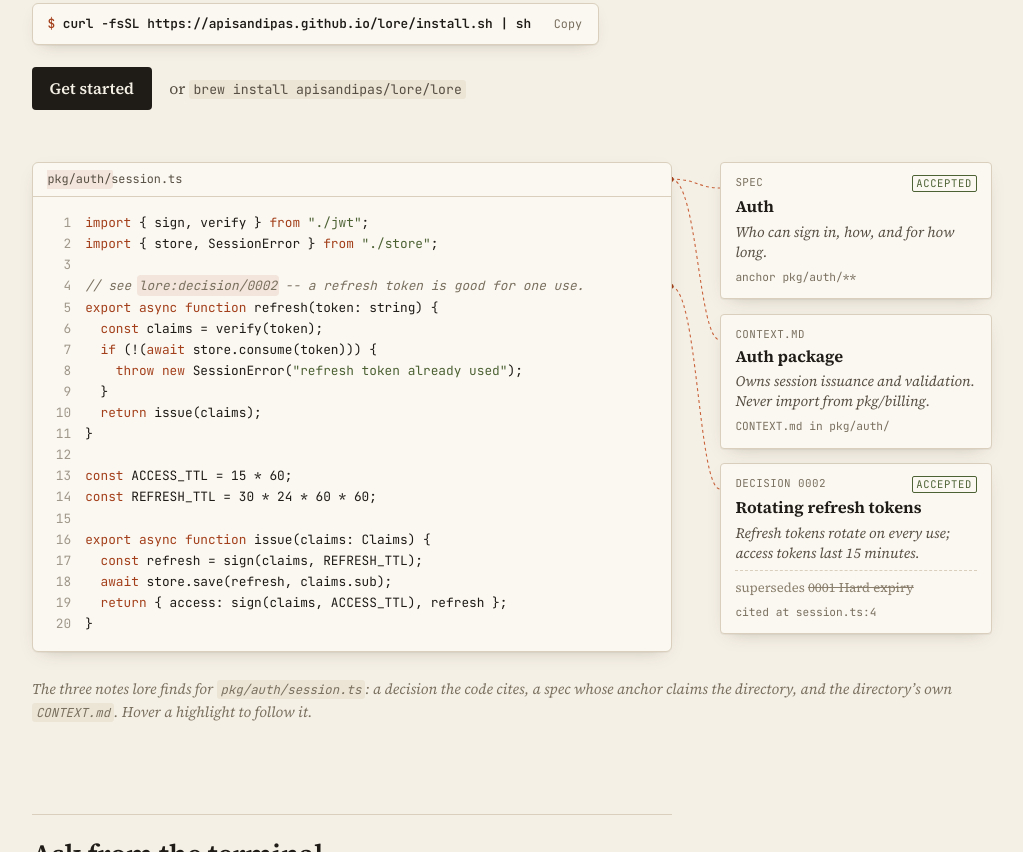
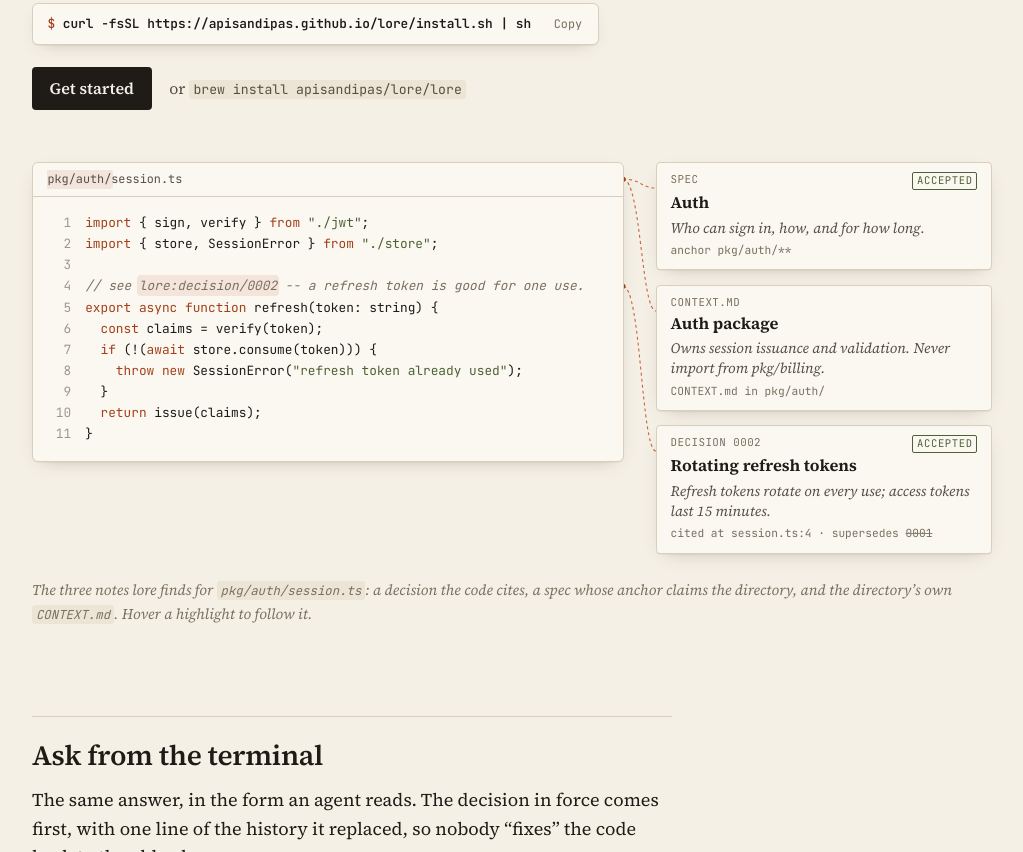
Before and after one commit to apisandipas/lore, a website: page site/index.html in a window 1280 px wide. Shown: the part 451-1303 px from the top of the page, without its empty margins (128-1151 px from the left). Drawn offline with Linux system fonts and the light colour scheme.

Commit message:
site: trim the sample file to refresh(), and tighten the notes beside it
Twenty lines was padding around one citation. The file is now just the
function the decision governs, and the note cards are wider and more
compact so the two columns come out close in height.

Co-Authored-By: Claude Opus 5.5 <noreply@anthropic.com>

```diff
--- a/site/index.html
+++ b/site/index.html
@@ -58,15 +58,6 @@
 <span class="l">    <span class="k">throw new</span> SessionError(<span class="s">"refresh token already used"</span>);</span>
 <span class="l">  }</span>
 <span class="l">  <span class="k">return</span> issue(claims);</span>
-<span class="l">}</span>
-<span class="l"></span>
-<span class="l"><span class="k">const</span> ACCESS_TTL = 15 * 60;</span>
-<span class="l"><span class="k">const</span> REFRESH_TTL = 30 * 24 * 60 * 60;</span>
-<span class="l"></span>
-<span class="l"><span class="k">export async function</span> issue(claims: Claims) {</span>
-<span class="l">  <span class="k">const</span> refresh = sign(claims, REFRESH_TTL);</span>
-<span class="l">  <span class="k">await</span> store.save(refresh, claims.sub);</span>
-<span class="l">  <span class="k">return</span> { access: sign(claims, ACCESS_TTL), refresh };</span>
 <span class="l">}</span></code></pre>
     </div>
     <div class="notes">
@@ -74,8 +65,7 @@
         <div class="meta"><span><span class="marker">1</span>Decision 0002</span><span class="stamp accepted">accepted</span></div>
         <h4>Rotating refresh tokens</h4>
         <p>Refresh tokens rotate on every use; access tokens last 15 minutes.</p>
-        <div class="old">supersedes <s>0001 Hard expiry</s></div>
-        <div class="why">cited at session.ts:4</div>
+        <div class="why">cited at session.ts:4 · supersedes <s>0001</s></div>
       </article>
       <article class="note-card" id="n-auth">
         <div class="meta"><span><span class="marker">2</span>Spec</span><span class="stamp accepted">accepted</span></div>
--- a/site/style.css
+++ b/site/style.css
@@ -273,7 +273,7 @@ pre code { background: none; padding: 0; font-size: inherit; border-radius: 0; }
   align-items: start;
 }
 .annotated > .term { margin: 0; }
-.annotated .notes { position: relative; display: flex; flex-direction: column; gap: 0.9rem; }
+.annotated .notes { position: relative; display: flex; flex-direction: column; gap: 0.7rem; }
 .annotated svg.leaders { position: absolute; inset: 0; width: 100%; height: 100%; pointer-events: none; overflow: visible; }
 .annotated svg.leaders path { fill: none; stroke: var(--rust-soft); stroke-width: 1.1; stroke-dasharray: 3 3; transition: stroke 0.2s, stroke-width 0.2s; }
 .annotated svg.leaders circle { fill: var(--rust); transition: r 0.2s; }
@@ -293,20 +293,20 @@ pre code { background: none; padding: 0; font-size: inherit; border-radius: 0; }
   background: var(--card);
   border: 1px solid var(--rule);
   border-radius: 4px;
-  padding: 0.75rem 0.9rem 0.8rem;
+  padding: 0.6rem 0.85rem 0.65rem;
   box-shadow: var(--shadow);
   font-size: 0.9rem;
   line-height: 1.4;
   transition: border-color 0.2s, transform 0.2s;
 }
 .note-card.on { border-color: var(--rust-soft); transform: translateX(-3px); }
-.note-card .meta { display: flex; justify-content: space-between; gap: 0.5rem; font-family: var(--mono); font-size: 0.68rem; letter-spacing: 0.04em; text-transform: uppercase; color: var(--ink-faint); margin-bottom: 0.3rem; }
+.note-card .meta { display: flex; justify-content: space-between; gap: 0.5rem; font-family: var(--mono); font-size: 0.68rem; letter-spacing: 0.04em; text-transform: uppercase; color: var(--ink-faint); margin-bottom: 0.2rem; }
 .note-card .meta .n { color: var(--rust); }
 .note-card h4 { margin: 0 0 0.3rem; font-size: 1.02rem; font-weight: 650; line-height: 1.2; }
 .note-card p { margin: 0; color: var(--ink-soft); font-style: italic; }
-.note-card .why { margin-top: 0.5rem; font-family: var(--mono); font-size: 0.7rem; color: var(--ink-faint); font-style: normal; }
+.note-card .why { margin-top: 0.35rem; font-family: var(--mono); font-size: 0.7rem; color: var(--ink-faint); font-style: normal; }
 .note-card .old { margin-top: 0.45rem; padding-top: 0.45rem; border-top: 1px dashed var(--rule); font-size: 0.82rem; color: var(--stamp-old); }
-.note-card .old s { text-decoration-color: var(--stamp-old); }
+.note-card .old s, .note-card .why s { text-decoration-color: var(--stamp-old); }
 .marker { display: none; }
 
 .caption { font-size: 0.92rem; color: var(--ink-faint); font-style: italic; margin: 0.6rem 0 2rem; }
@@ -439,6 +439,7 @@ h3.cmd-head { font-size: 1.15rem; }
 .page.home > :not(.toc):not(.wide) { grid-column: 1; }
 .page.home > .wide { grid-column: 1 / 3; }
 .page.home .sidenote { grid-column: 2 !important; }
+.page.home .annotated { grid-template-columns: minmax(0, 1fr) 21rem; column-gap: 2rem; }
 
 @media (max-width: 1240px) {
   .page { grid-template-columns: minmax(0, var(--measure)) var(--margin); max-width: calc(var(--measure) + var(--margin) + var(--gap) + 3rem); }
```
Also changed, not shown: site/emacs.html (+0 -9 lines).
